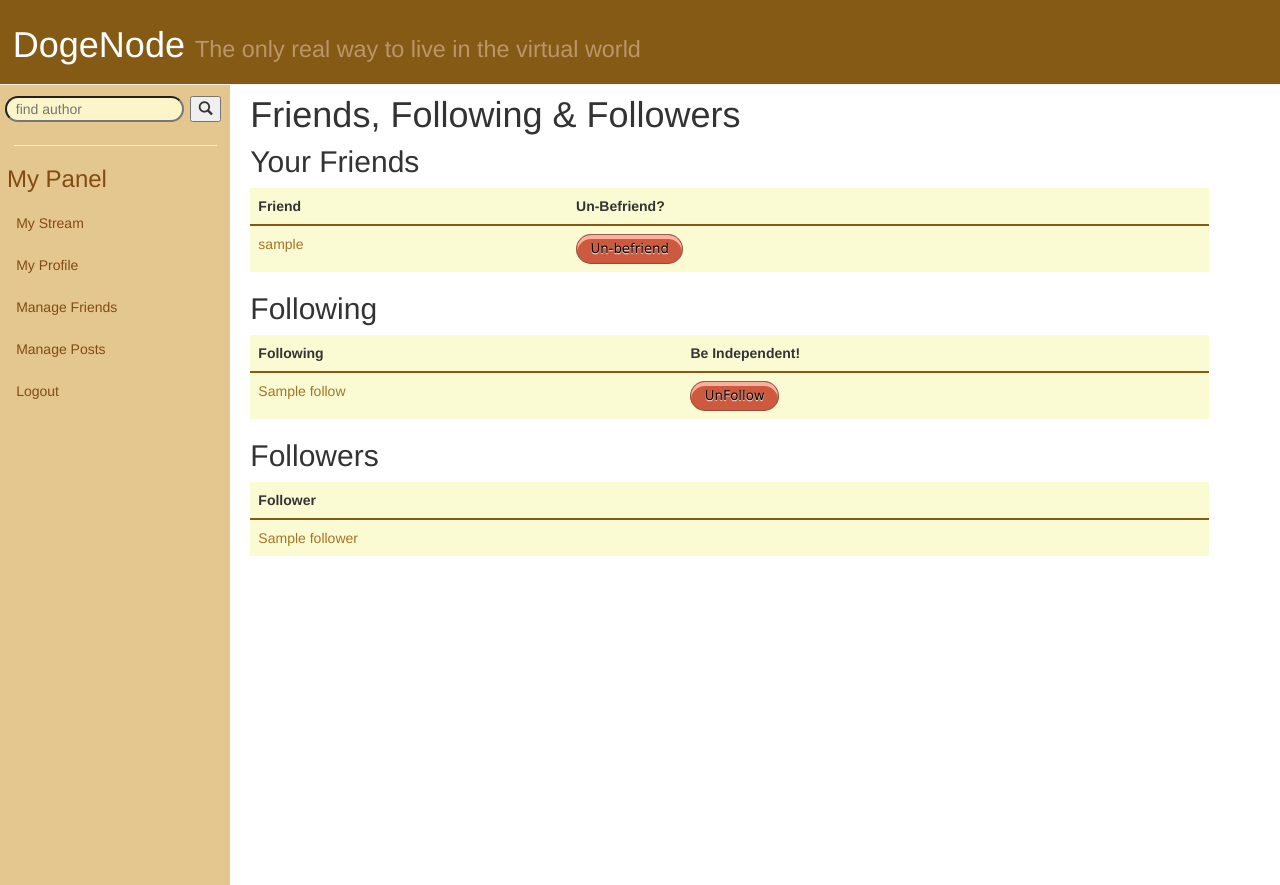
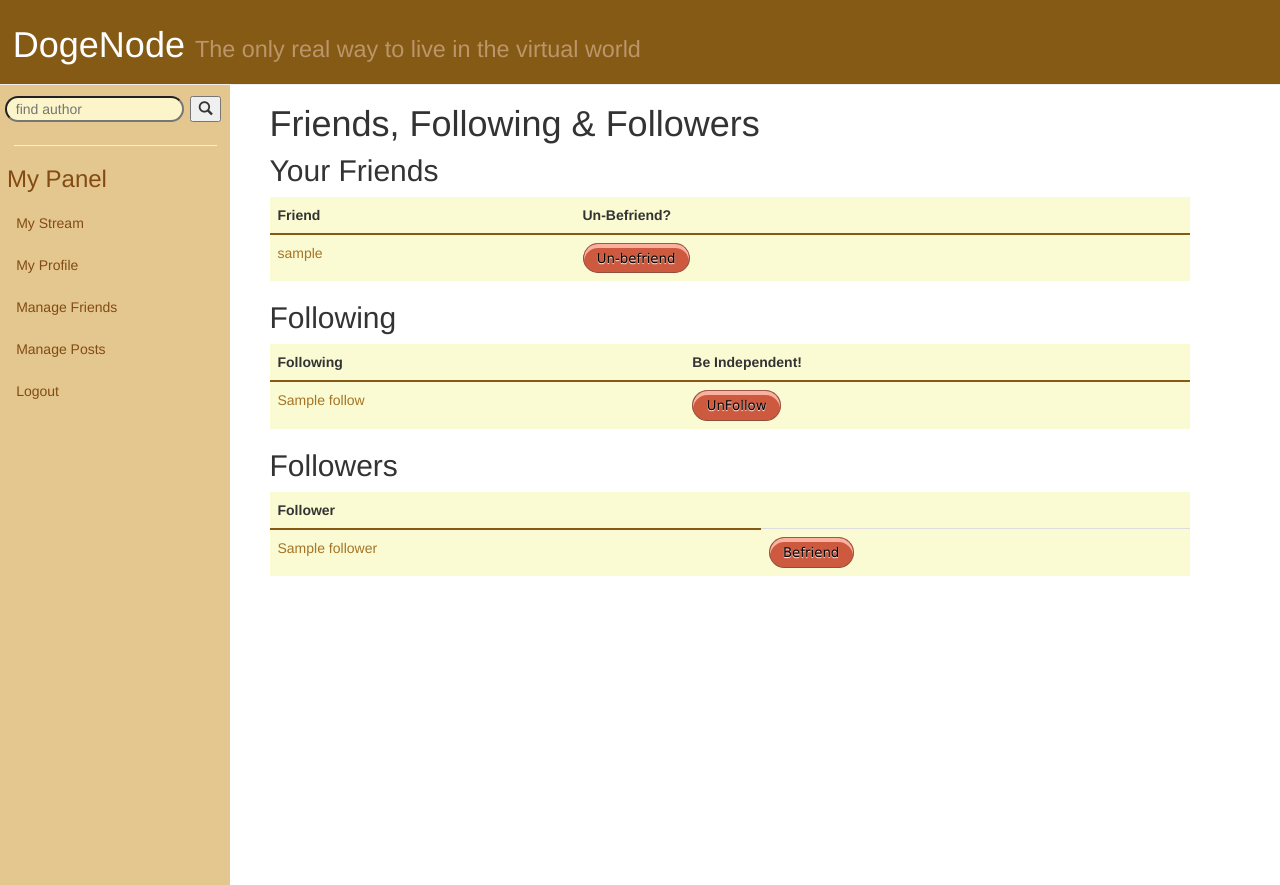
Before and after one commit to awwong1/CMPUT410-Project, a Django app: template dogenode/templates/author/friends.html in a window 1280 px wide. Run offline with Django 3.2, Linux system fonts and the light colour scheme; the template is opened without the code that fills it: most values are stand-ins (such as "Sample title", 1, 10 or a date in 2020); some libraries are stand-ins or nearby versions.

Commit message:
Add unfollow, befriend, and unfriend functionality to friends page

```diff
--- a/dogenode/templates/author/friends.html
+++ b/dogenode/templates/author/friends.html
@@ -1,10 +1,100 @@
 {% extends "user_base.html" %}
 
 {% block body %}
+    <script type="text/javascript">
+
+        $(document).ready(function() {
+            /* the CSRF stuff is from:
+             * https://docs.djangoproject.com/en/1.6/ref/contrib/csrf/#ajax
+             * TODO: find a better way to do this cleanly...
+             */
+            function getCookie(name) {
+                var cookieValue = null;
+                if (document.cookie && document.cookie != '') {
+                    var cookies = document.cookie.split(';');
+                    for (var i = 0; i < cookies.length; i++) {
+                        var cookie = jQuery.trim(cookies[i]);
+                        // Does this cookie string begin with the name we want?
+                        if (cookie.substring(0, name.length + 1) == (name + '=')) {
+                            cookieValue = decodeURIComponent(cookie.substring(name.length + 1));
+                            break;
+                        }
+                    }
+                }
+                return cookieValue;
+            }
+            var csrftoken = getCookie('csrftoken');
+            function csrfSafeMethod(method) {
+                // these HTTP methods do not require CSRF protection
+                return (/^(GET|HEAD|OPTIONS|TRACE)$/.test(method));
+            }
+            $.ajaxSetup({
+                crossDomain: false, // obviates need for sameOrigin test
+                beforeSend: function(xhr, settings) {
+                    if (!csrfSafeMethod(settings.type)) {
+                        xhr.setRequestHeader("X-CSRFToken", csrftoken);
+                    }
+                }
+            });
+
+            /* Sends an AJAX request to the server to change the relationship
+             * of 2 authors. Removes and adds corresponding rows to front end
+             * relationship tables.
+             *
+             * Takes as event data:
+             * {currentRelationship: <"Friend"|"Following"|"Follower">
+             */
+            function changeRelationship(event) {
+                // Ugly jQuery to get the user off the table row
+                var user = $($(event.target).parent().parent().children()[0]).children()[0].innerHTML;
+                var relationship = event.data.currentRelationship;
+                $.ajax({
+                    type: "POST",
+                    url: "/author/relationship/" + user + "/",
+                    data: {"relationship": relationship},
+                    success: function(request) {
+                        $(event.target).parent().parent().remove();
+
+                        if (relationship !== "Following") {
+                            var newRowTable = '';
+                            var newRowClass = '';
+                            var newRowValue = '';
+
+                            if (relationship === "Friend") {
+                                newRowTable = "followersTable";
+                                newRowClass = "befriend";
+                                newRowValue = "Befriend";
+                            } else if (relationship === "Follower") {
+                                newRowTable = "friendsTable";
+                                newRowClass = "unfriend";
+                                newRowValue = "Un-befriend";
+                            }
+
+                            //TODO: the dynamically created hyperlink isn't brown
+                            $("#" + newRowTable + " tr:last").after('<tr><td><a href="#">' + user + '</a></td><td><input class="danger ' + newRowClass + '" type="submit" value="' + newRowValue + '"></td></tr>');
+
+                        }
+                    },
+                    error: function() {
+                        //console.log("error");
+                    }
+                });
+                return false;
+            }
+            //$(".unfriend").click({currentRelationship: "Friend"}, changeRelationship);
+            //$(".unfollow").click({currentRelationship: "Following"}, changeRelationship);
+            //$(".befriend").click({currentRelationship: "Follower"}, changeRelationship);
+            $(document).on("click", ".unfriend", {currentRelationship: "Friend"}, changeRelationship);
+            $(document).on("click", ".unfollow", {currentRelationship: "Following"}, changeRelationship);
+            $(document).on("click", ".befriend", {currentRelationship: "Follower"}, changeRelationship);
+        });
+
+    </script>
+    <section>
     <h1 class="content-title">Friends, Following & Followers</h1>
 
     <h2>Your Friends</h2>
-    <table class="table table-hover">
+    <table class="table table-hover" id="friendsTable">
         <thead>
             <tr>
                 <th>Friend</th>
@@ -16,10 +106,7 @@
             <tr>
                 <td><a href="#">{{ friend.user.username }}</a></td>
                 <td>
-                    <form> <!-- action, method -->
-                        <input type="hidden" name="authorid" value="actualaid">
-                        <input type="submit" class="danger" value="Un-befriend">
-                    </form>
+                    <input class="danger unfriend" type="submit" value="Un-befriend">
                 </td>
             </tr>
             {% endfor %}
@@ -27,7 +114,7 @@
     </table>
 
     <h2>Following</h2>
-    <table class="table table-hover">
+    <table class="table table-hover" id="followingsTable">
         <thead>
             <tr>
                 <th>Following</th>
@@ -39,10 +126,7 @@
             <tr>
                 <td><a href="#">{{ follow }}</a></td>
                 <td>
-                    <form> <!-- action, method -->
-                        <input type="hidden" name="authorid" value="actualaid">
-                        <input type="submit" class="danger" value="UnFollow">
-                    </form>
+                    <input class="danger unfollow" type="submit" value="UnFollow">
                 </td>
             </tr>
             {% endfor %}
@@ -51,7 +135,7 @@
 
 
     <h2>Followers</h2>
-    <table class="table table-hover">
+    <table class="table table-hover" id="followersTable">
         <thead>
             <tr>
                 <th>Follower</th>
@@ -61,6 +145,10 @@
             {% for follower in followers %}
             <tr>
                 <td><a href="#">{{ follower }}</a></td>
+                <!-- TODO: befriending someone shouldn't be "dangerous" -->
+                <td>
+                    <input class="danger befriend" type="submit" value="Befriend">
+                </td>
             </tr>
             {% endfor %}
         </tbody>
```
